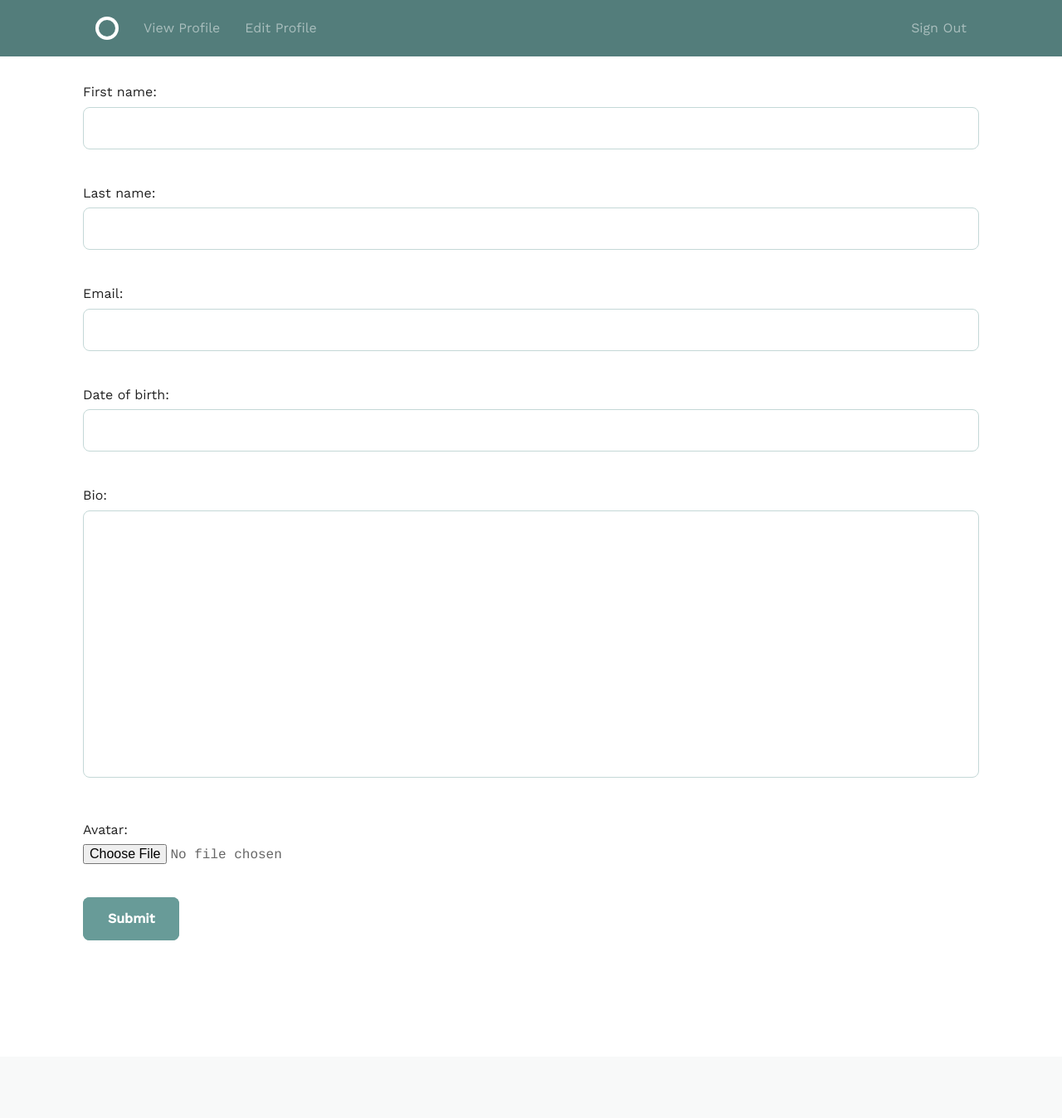
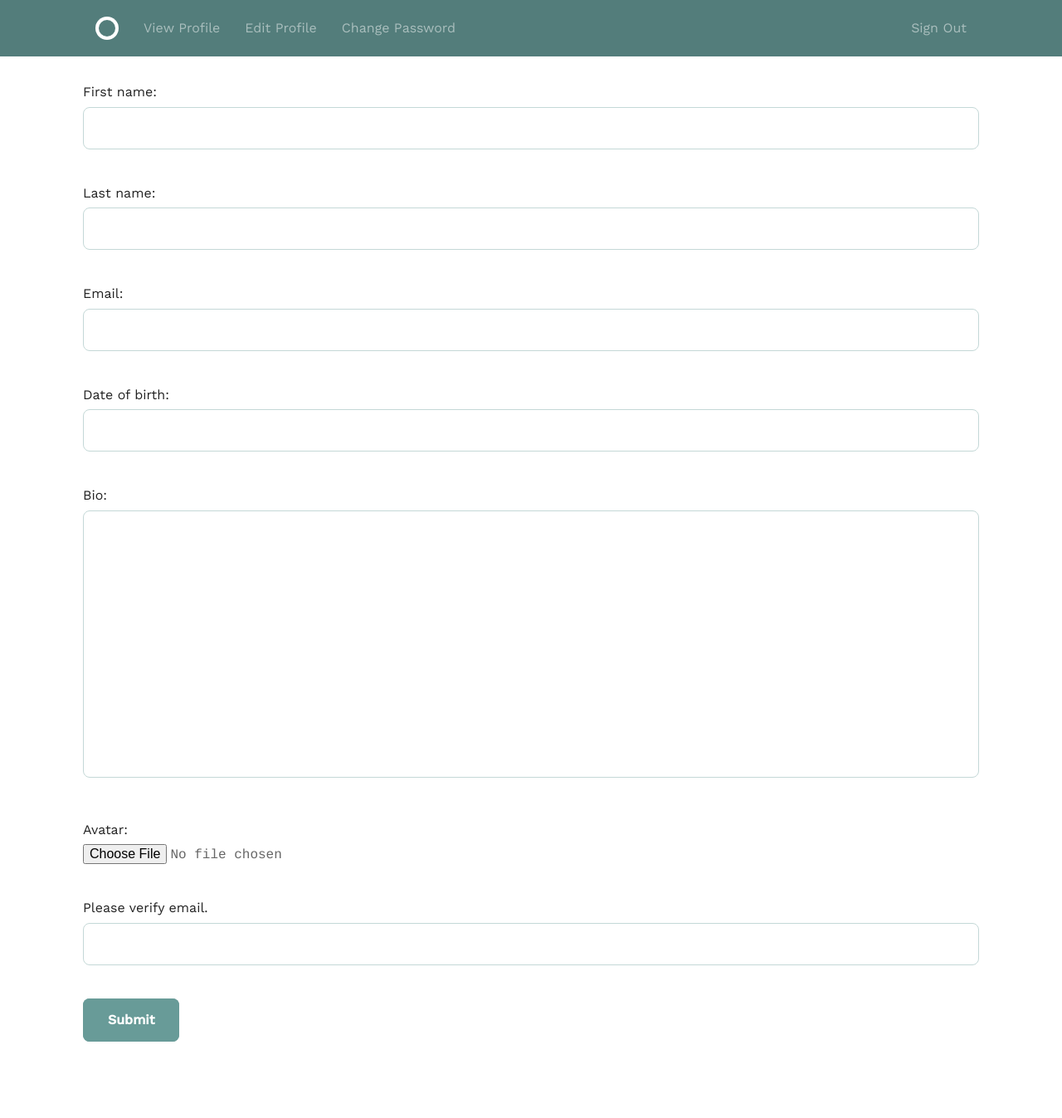
Before and after one commit to DanielSauve101/techdegree-project-7, a Django app: page /accounts/profile/create/ in a window 1280 px wide. Shown: the top 1347 px of the page at 83% size. Before the commit the page ends 1133 px from the top, so only its background shows below. Run offline with Django 3.2, Linux system fonts and the light colour scheme; a user stored in the database is signed in; data comes from the database, SQL or seed files in the repository; both versions use the stored data as it was after the commit.

Commit message:
added a change password view and html templates.

```diff
--- a/profile_project/accounts/forms.py
+++ b/profile_project/accounts/forms.py
@@ -4,6 +4,9 @@ from . import models
 
 
 class ProfileForm(forms.ModelForm):
+    verify_email = forms.EmailField(label="Please verify email.")
+    bio = forms.CharField(widget=forms.Textarea, min_length=10)
+
     class Meta:
         model = models.Profile
         fields = [
@@ -14,3 +17,12 @@ class ProfileForm(forms.ModelForm):
             'bio',
             'avatar'
         ]
+
+    def clean(self):
+        cleaned_data = super().clean()
+        email = cleaned_data.get('email')
+        verify = cleaned_data.get('verify_email')
+
+        if email != verify:
+            raise forms.ValidationError(
+                "Both email fields are required to match.")
--- a/profile_project/accounts/urls.py
+++ b/profile_project/accounts/urls.py
@@ -7,7 +7,9 @@ urlpatterns = [
     url(r'sign_up/$', views.sign_up, name='sign_up'),
     url(r'sign_out/$', views.sign_out, name='sign_out'),
     url(r'profile/create/$', views.create_profile, name='create_profile'),
+    url(r'profile/change_password/(?P<pk>\d+)/$', views.user_password_change, name='password_change'),
     url(r'profile/view/(?P<pk>\d+)/$', views.view_profile, name='view_profile'),
     url(r'profile/edit/(?P<pk>\d+)/$', views.edit_profile, name='edit_profile'),
 
+
 ]
--- a/profile_project/accounts/views.py
+++ b/profile_project/accounts/views.py
@@ -1,6 +1,6 @@
 from django.contrib import messages
 from django.contrib.auth import authenticate, login, logout
-from django.contrib.auth.forms import AuthenticationForm, UserCreationForm
+from django.contrib.auth.forms import AuthenticationForm, UserCreationForm, PasswordChangeForm
 from django.core.urlresolvers import reverse
 from django.http import HttpResponseRedirect
 from django.shortcuts import get_object_or_404, render
@@ -61,6 +61,7 @@ def sign_out(request):
 
 def create_profile(request):
     form = forms.ProfileForm()
+
     if request.method == 'POST':
         form = forms.ProfileForm(request.POST, request.FILES)
         if form.is_valid():
@@ -90,3 +91,24 @@ def edit_profile(request, pk):
             messages.success(request, 'Updated profile successfully!')
             return HttpResponseRedirect(profile.get_absolute_url())
     return render(request, 'accounts/profile_form.html', {'form': form})
+
+
+def user_password_change(request, pk):
+    user = get_object_or_404(models.User, pk=pk)
+    form = PasswordChangeForm(user)
+    if request.method == 'POST':
+        form = PasswordChangeForm(user, data=request.POST)
+        if form.is_valid():
+            form.save()
+            user = authenticate(
+                username=user.username,
+                password=form.cleaned_data['new_password1']
+            )
+            login(request, user)
+
+            messages.success(
+                request,
+                "Password has been changed successfully."
+            )
+            return HttpResponseRedirect(reverse('home'))  # TODO: go to profile
+    return render(request, 'accounts/password_change.html', {'form': form})
--- a/profile_project/templates/layout.html
+++ b/profile_project/templates/layout.html
@@ -48,6 +48,7 @@
                         {% if user.profile %}
                           <li><a href="{% url 'accounts:view_profile' pk=user.pk %}">View Profile</a></li>
                           <li><a href="{% url 'accounts:edit_profile' pk=user.pk %}">Edit Profile</a></li>
+                          <li><a href="{% url 'accounts:password_change' pk=user.pk %}">Change Password</a></li>
                         {% endif %}
                     </ul>
                 </nav>
```
Also changed, not shown: profile_project/accounts/templates/accounts/password_change.html (added, +11 -0 lines), profile_project/db.sqlite3, profile_project/media/images/frank_profile_HWQUuXq.jpg (added).
